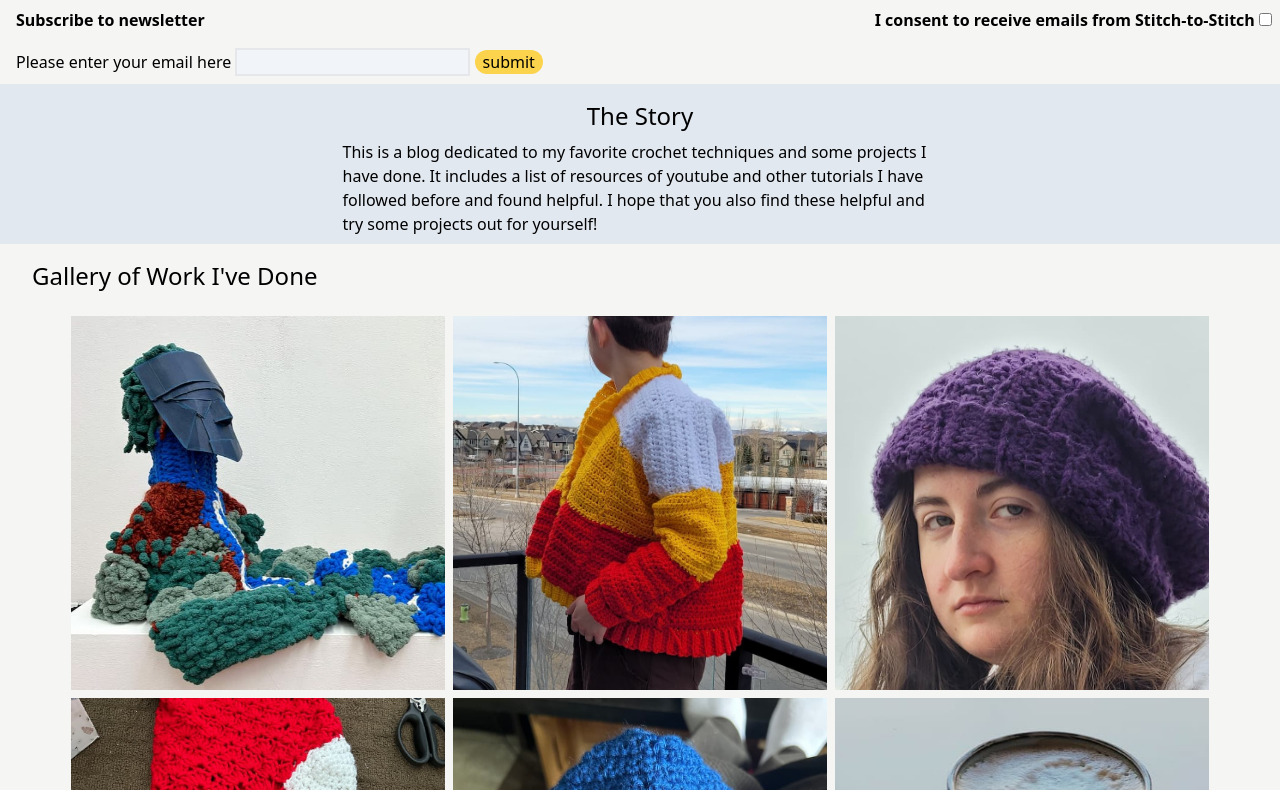
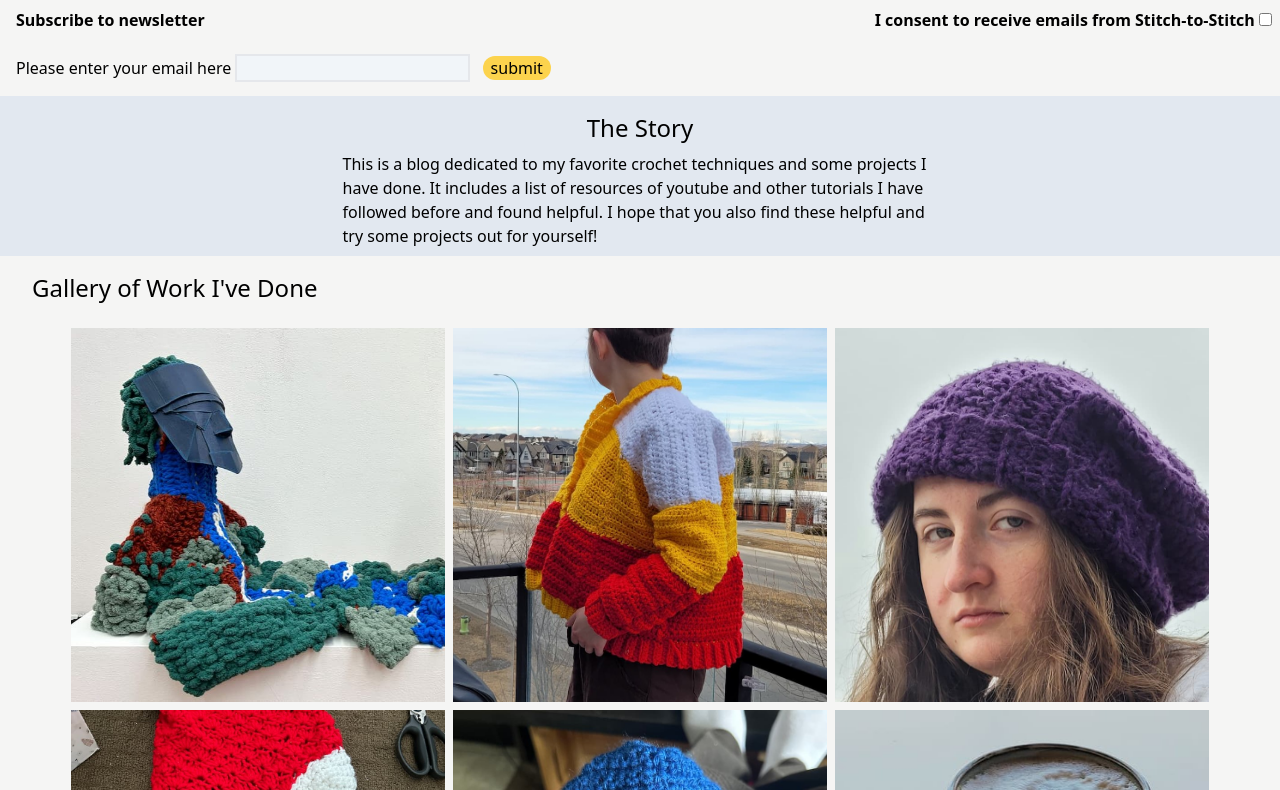
Before and after one commit to sydneyYYC/webpage-to-life, a plain HTML site: page index.html in a window 1280 px wide. Shown: the part 65-855 px from the top of the page. Drawn offline with nearby package versions, Linux system fonts and the light colour scheme.

Commit message:
fixed email textfield bug

```diff
--- a/index.html
+++ b/index.html
@@ -32,10 +32,10 @@
     </div>
   </header>
   <section>
-    <div id="name-input" class="my-2 ml-4">
-      <label for="email" class="text-md">Please enter your email here</label>
-      <input type="text" id="email" required minlength="10" maxlength="20" size="20" class="bg-slate-100 text-white border-2"/>
-      <button id="enter-button" class="bg-amber-300 px-2 rounded-full">submit</button>
+    <div class="my-2 ml-4">
+      <label for="email-box" class="text-md">Please enter your email here</label>
+      <input type="text" id="email" required minlength="10" maxlength="20" size="20" class="bg-slate-100 text-slate-950 border-2 z-30 max-w-fit"/>
+      <button id="enter-button" class="bg-amber-300 px-2 rounded-full max-w-fit m-2">submit</button>
     </div>
   </section>
   <main class=" flex flex-auto flex-col">
```
